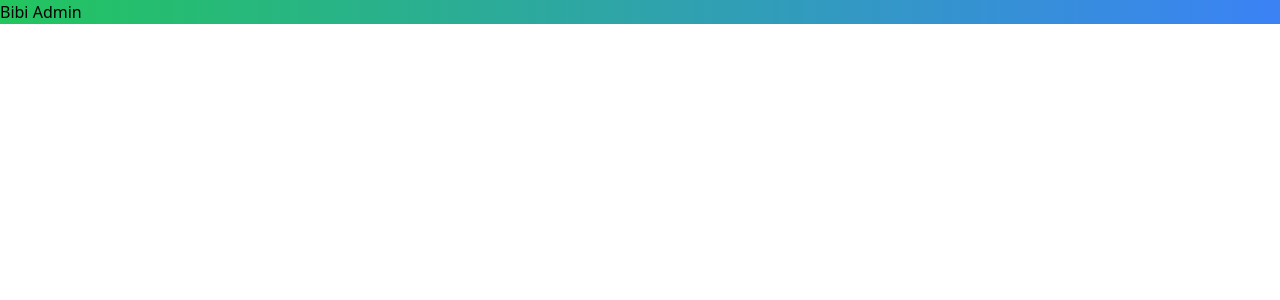
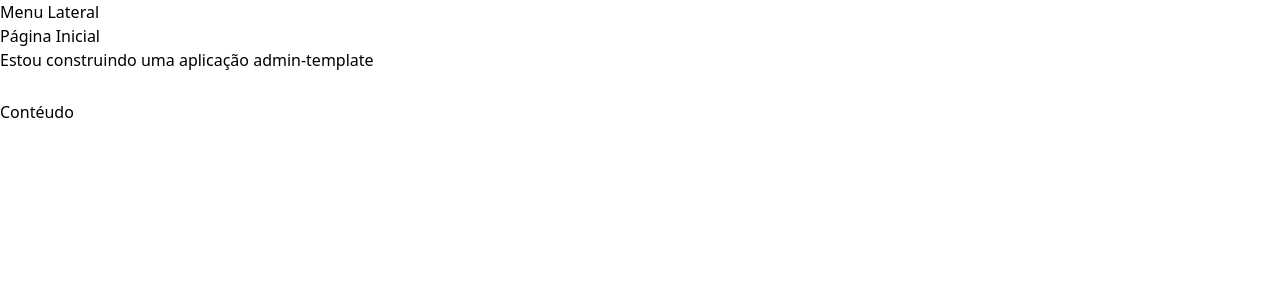
Before and after one commit to AbiezerSidonioJoseOdanacaJunior/bibi-admin, a Next.js app: page / in a window 1280 px wide. Shown: the top 300 px of the page. Built offline with nearby package versions, Linux system fonts and the light colour scheme.

Commit message:
initial project structure

```diff
--- /dev/null
+++ b/components/template/Content.tsx
@@ -0,0 +1,12 @@
+interface ContentProps {
+    children?: any
+}
+
+
+export default function Content(props: ContentProps) {
+    return (
+        <div className={`flex flex-col mt-7`}>
+            {props.children}
+        </div>
+    )
+}
--- /dev/null
+++ b/components/template/Layout.tsx
@@ -0,0 +1,21 @@
+import Content from "./Content";
+import SideBar from "./SideBar";
+import TopBar from "./TopBar";
+
+interface LayoutProps {
+    titulo: string
+    subtitulo: string
+    children?: any
+}
+
+export default function Layout(props: LayoutProps) {
+    return (
+        <div>
+            <SideBar />
+            <TopBar  titulo={props.titulo} subtitulo={props.subtitulo} />
+            <Content>
+                {props.children}
+            </Content>
+        </div>
+    )
+}
--- /dev/null
+++ b/components/template/SideBar.tsx
@@ -0,0 +1,11 @@
+interface SideBarProps {
+
+}
+
+export default function SideBar() {
+    return (
+        <aside>
+            <h1>Menu Lateral</h1>
+        </aside>
+    )
+}
--- /dev/null
+++ b/components/template/Title.tsx
@@ -0,0 +1,13 @@
+interface TitleProps {
+    titulo: string
+    subtitulo: string
+}
+
+export default function Title(props: TitleProps) {
+    return (
+        <div>
+            <h1 className={``} >{props.titulo}</h1>
+            <h2 className={``} >{props.subtitulo}</h2>
+        </div>
+    )
+}
--- /dev/null
+++ b/components/template/TopBar.tsx
@@ -0,0 +1,15 @@
+import SideBar from "./SideBar";
+import Title from "./Title";
+
+interface TopProps {
+    titulo: string
+    subtitulo: string
+}
+
+export default function TopBar(props: TopProps) {
+    return (
+        <div>
+            <Title titulo={props.titulo} subtitulo={props.subtitulo} />
+        </div>
+    )
+}
--- a/pages/index.tsx
+++ b/pages/index.tsx
@@ -1,7 +1,10 @@
+import Layout from "../components/template/Layout";
+
 export default function Home() {
   return (
-    <div className={`bg-gradient-to-r from-green-500 to-blue-500`}>
-      <h1>Bibi Admin </h1>
-    </div>
+    <Layout titulo="Página Inicial"
+    subtitulo="Estou construindo uma aplicação admin-template" >
+      <h3>Contéudo</h3>
+    </Layout>
   )
 }
```
